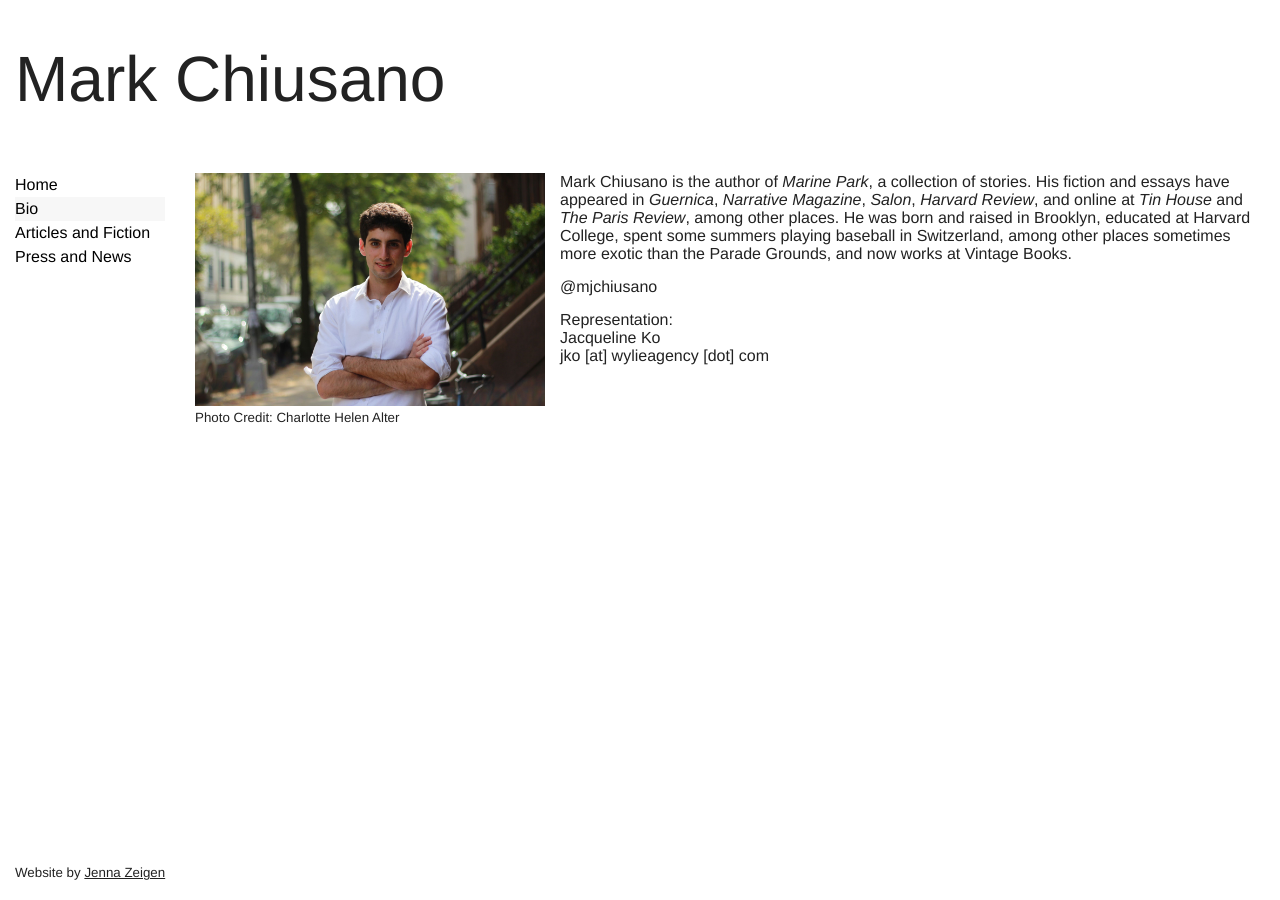
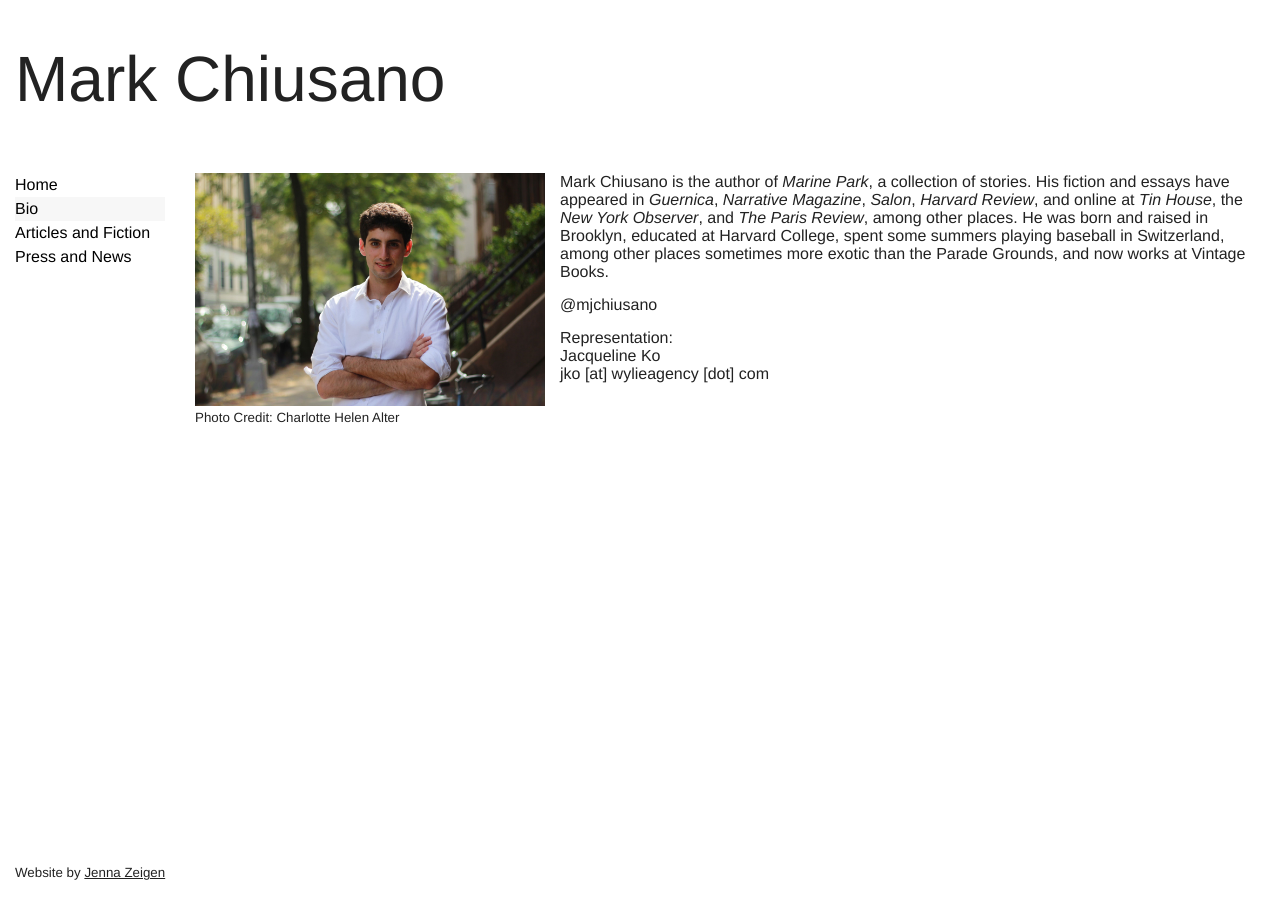
Before and after one commit to mjchiusano/mjchiusano.github.io, a Jekyll site: the page built from bio.html, in a window 1280 px wide. Built offline with Jekyll 4.4.1, drawn with Linux system fonts in a browser that asks for light colours; Markdown is read by kramdown in place of the engine named in the settings.

Commit message:
observer

```diff
--- a/bio.html
+++ b/bio.html
@@ -8,7 +8,7 @@
   <small>Photo Credit: Charlotte Helen Alter</small>
 </div>
 
-<p class="gutter-pad-bottom">Mark Chiusano is the author of <i>Marine Park</i>, a collection of stories. His fiction and essays have appeared in <i>Guernica</i>, <i>Narrative Magazine</i>, <i>Salon</i>, </i><i>Harvard Review</i>, and online at <i>Tin House</i> and <i>The Paris Review</i>, among other places. He was born and raised in Brooklyn, educated at Harvard College, spent some summers playing baseball in Switzerland, among other places sometimes more exotic than the Parade Grounds, and now works at Vintage Books.</p>
+<p class="gutter-pad-bottom">Mark Chiusano is the author of <i>Marine Park</i>, a collection of stories. His fiction and essays have appeared in <i>Guernica</i>, <i>Narrative Magazine</i>, <i>Salon</i>, </i><i>Harvard Review</i>, and online at <i>Tin House</i>, the <i>New York Observer</i>, and <i>The Paris Review</i>, among other places. He was born and raised in Brooklyn, educated at Harvard College, spent some summers playing baseball in Switzerland, among other places sometimes more exotic than the Parade Grounds, and now works at Vintage Books.</p>
 
 <p class="gutter-pad-bottom">@mjchiusano</p>
 
```
